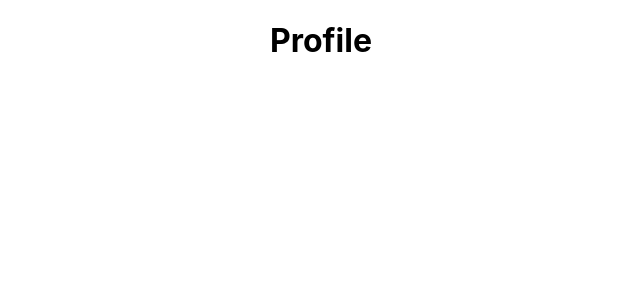
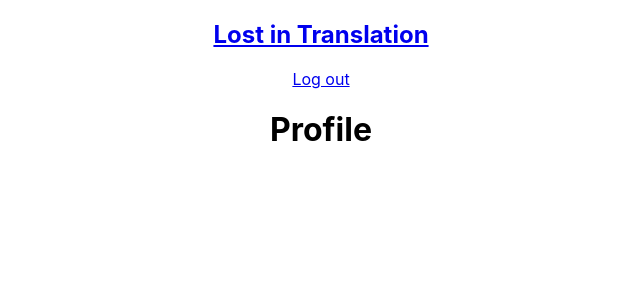
Before and after one commit to MichalPajestka/sign-language-translator, a React (Create React App) app: page /profile in a window 1280 px wide. Shown: the top 300 px of the page, without its empty margins (319-959 px from the left). Built offline with nearby package versions, Linux system fonts and the light colour scheme.

Commit message:
Add navbar to profile page

```diff
--- a/src/views/Profile.jsx
+++ b/src/views/Profile.jsx
@@ -1,6 +1,11 @@
+import PNavbar from "../components/Profile/ProfileNavbar";
+
 const Profile = () => {
     return (
-        <h1>Profile</h1>
+        <div>
+            <PNavbar></PNavbar>
+            <h1>Profile</h1>
+        </div>
     )
 }
 export default Profile;
```
